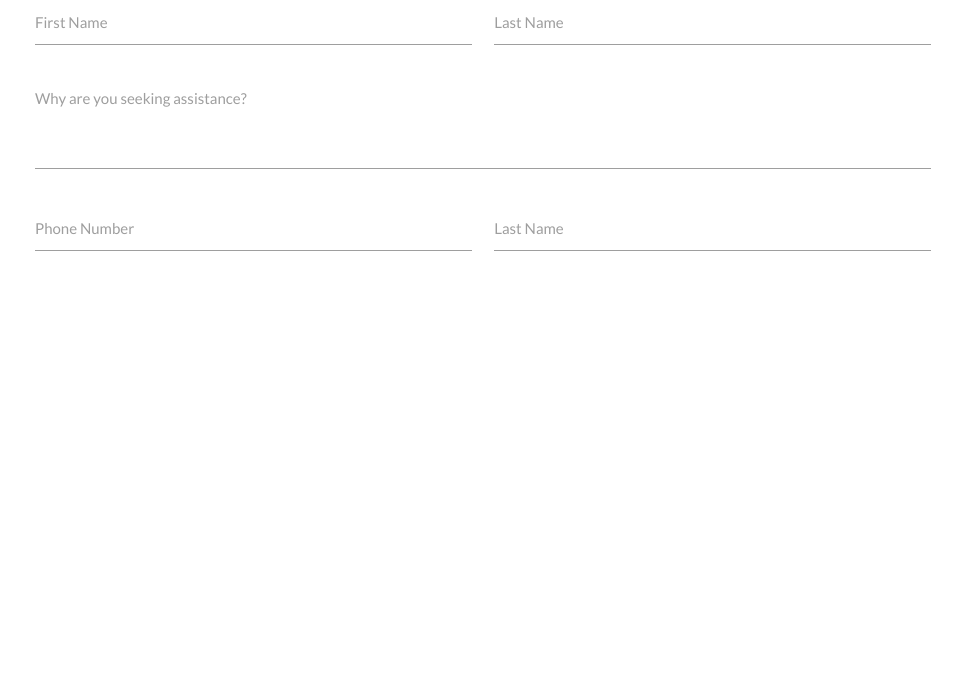
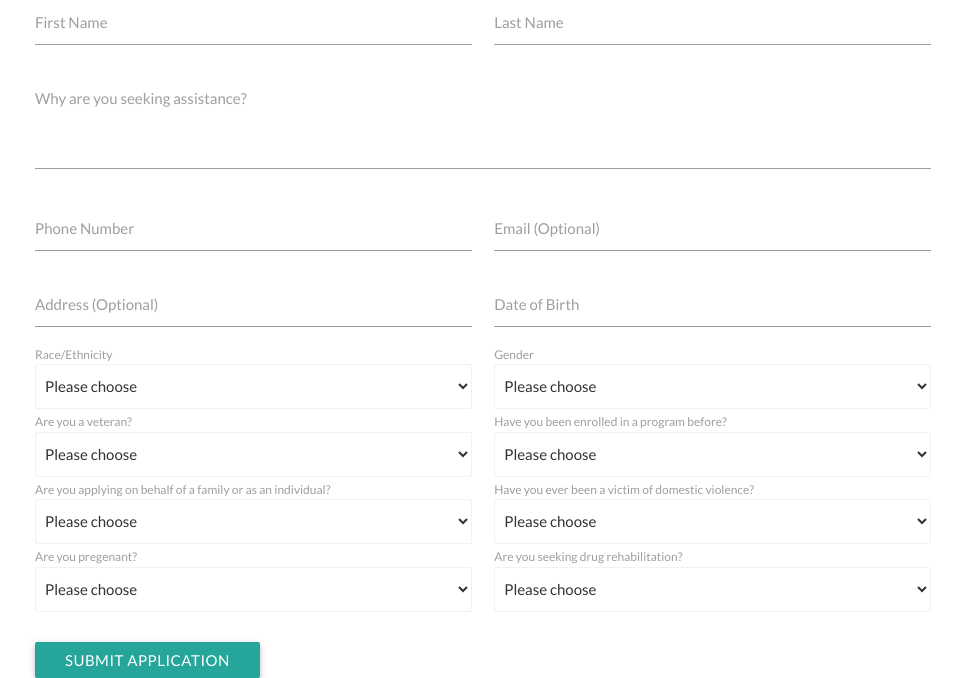
Before and after one commit to dborstelmann/Penguins-GH6, a Django app: page /apply in a window 1280 px wide. Shown: the part 138-816 px from the top of the page, without its empty margins (157-1119 px from the left). Before the commit the page ends 389 px from the top, so only its background shows below. Run offline with Django 3.2, Linux system fonts and the light colour scheme; style sheets or scripts are compiled from the project's sources.

Commit message:
application form

```diff
--- a/webapp/static/js/apply.js
+++ b/webapp/static/js/apply.js
@@ -10,6 +10,12 @@ hk.ApplyView = BB.View.extend({
 
     render: function () {
         this.$el.empty().append(this.template());
+
+        this.$('.datepicker').pickadate({
+            selectMonths: true, // Creates a dropdown to control month
+            selectYears: 100 // Creates a dropdown of 15 years to control year
+        });
+        hk.materializeShit();
     },
 
     events: {
--- a/webapp/templates/partials/apply/apply_base.html
+++ b/webapp/templates/partials/apply/apply_base.html
@@ -31,14 +31,96 @@
                         <label for="phone-number">Phone Number</label>
                     </div>
                 </div>
-                <div class="last-name-wrapper col s12 m6">
+                <div class="email-wrapper col s12 m6">
                     <div class="input-field">
-                        <input id="last-name" type="text">
-                        <label for="last-name">Last Name</label>
+                        <input id="email" type="email" class="validate">
+                        <label for="email">Email (Optional)</label>
                     </div>
+                </div>
+                <div class="address-wrapper col s12 m6">
+                    <div class="input-field">
+                        <input id="address" type="text">
+                        <label for="address">Address (Optional)</label>
+                    </div>
+                </div>
+                <div class="birthday-wrapper col s12 m6">
+                    <div class="input-field">
+                        <input id="birthday" type="date" class="datepicker">
+                        <label for="birthday">Date of Birth</label>
+                    </div>
+                </div>
+                <div class="race-wrapper col s12 m6">
+                    <label>Race/Ethnicity</label>
+                    <select id="race" class="browser-default">
+                        <option value="" disabled selected>Please choose</option>
+                        <option value="">White</option>
+                        <option value="">Black or African American</option>
+                        <option value="">Hispanic/Latino</option>
+                        <option value="">Asian</option>
+                        <option value="">American Indian</option>
+                        <option value="">Native Hawaiian or Other Pacific Islander </option>
+                    </select>
+                </div>
+                <div class="gender-wrapper col s12 m6">
+                    <label>Gender</label>
+                    <select id="gender" class="browser-default">
+                        <option value="" disabled selected>Please choose</option>
+                        <option value="">Male</option>
+                        <option value="">Female</option>
+                        <option value="">Other</option>
+                    </select>
+                </div>
+                <div class="veteran-wrapper col s12 m6">
+                    <label>Are you a veteran?</label>
+                    <select id="veteran" class="browser-default">
+                        <option value="" disabled selected>Please choose</option>
+                        <option value="">No</option>
+                        <option value="">Yes</option>
+                    </select>
+                </div>
+                <div class="enrolled-before-wrapper col s12 m6">
+                    <label>Have you been enrolled in a program before?</label>
+                    <select id="enrolled-before" class="browser-default">
+                        <option value="" disabled selected>Please choose</option>
+                        <option value="">No</option>
+                        <option value="">Yes</option>
+                    </select>
+                </div>
+                <div class="family-wrapper col s12 m6">
+                    <label>Are you applying on behalf of a family or as an individual?</label>
+                    <select id="family" class="browser-default">
+                        <option value="" disabled selected>Please choose</option>
+                        <option value="">Individual</option>
+                        <option value="">Family</option>
+                    </select>
+                </div>
+                <div class="domestic-violence-wrapper col s12 m6">
+                    <label>Have you ever been a victim of domestic violence?</label>
+                    <select id="domestic-violence" class="browser-default">
+                        <option value="" disabled selected>Please choose</option>
+                        <option value="">No</option>
+                        <option value="">Yes</option>
+                    </select>
+                </div>
+                <div class="pregnancy-wrapper col s12 m6">
+                    <label>Are you pregenant?</label>
+                    <select id="pregnancy" class="browser-default">
+                        <option value="" disabled selected>Please choose</option>
+                        <option value="">No</option>
+                        <option value="">Yes</option>
+                    </select>
+                </div>
+                <div class="drug-wrapper col s12 m6">
+                    <label>Are you seeking drug rehabilitation?</label>
+                    <select id="drug" class="browser-default">
+                        <option value="" disabled selected>Please choose</option>
+                        <option value="">No</option>
+                        <option value="">Yes</option>
+                    </select>
                 </div>
             </div>
         </div>
+        <button class="waves-effect waves-light btn home-link" type="button" style="margin-top:10px;">Submit Application</button>
     </div>
 </div>
 {% endverbatim %}
```
Also changed, not shown: 1 other file.
